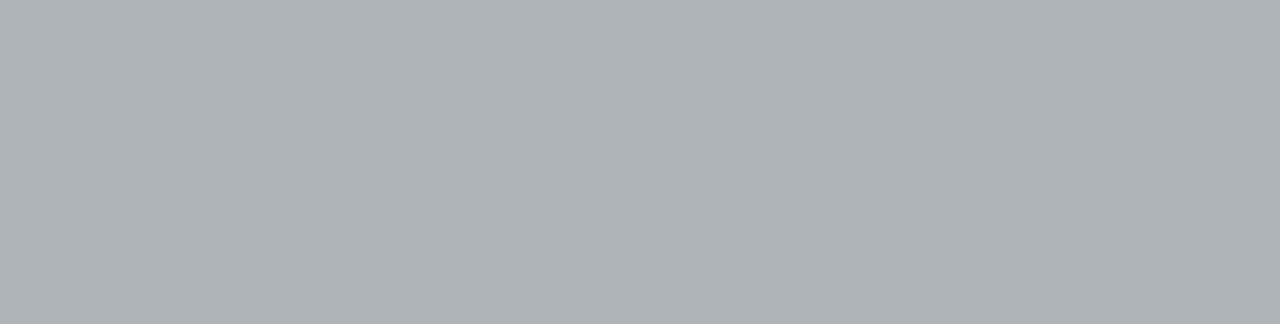
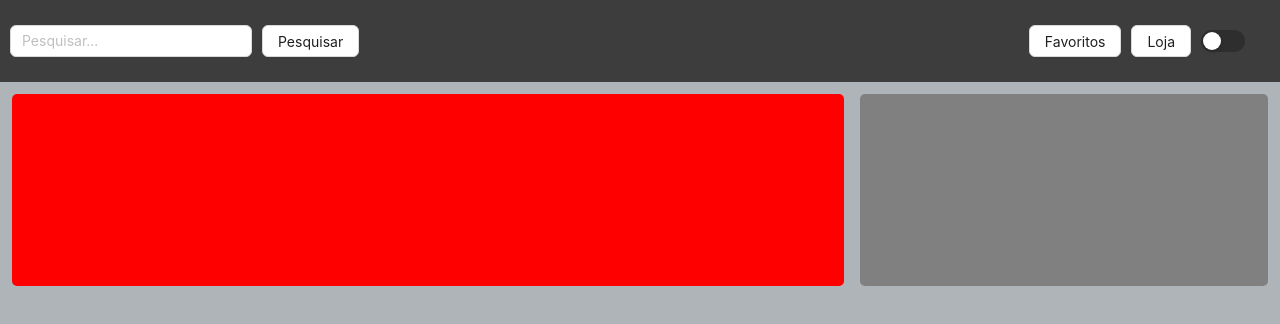
Before and after one commit to ViniciusYatsuda/Hackathon-DB1-2024, a React (Vite) app in the folder Front-End/: page /produto/1 in a window 1280 px wide. Before the commit this address had no page. Shown: the top 324 px of the page. Built offline with nearby package versions, Linux system fonts and the light colour scheme; no server answers; a web font is replaced by a local one.

Commit message:
Criei a pagina dinamica criada com os dados do card clicado, mudando para cada card. Tambem criei toda a logica por tras de Back-End para tal.

```diff
--- a/Front-End/src/lojaGeral.jsx
+++ b/Front-End/src/lojaGeral.jsx
@@ -7,6 +7,7 @@ import { Card, Col, Row } from 'antd';
 import { Link } from 'react-router-dom';
 import axios from 'axios'
 import { useState,useEffect } from 'react';
+import {ShoppingCartOutlined , HeartOutlined } from '@ant-design/icons';
 
 const contentStyle = {
   height: '200px',
@@ -195,12 +196,17 @@ function About() {
               <Row gutter={[16, 16]}>
                 {Product.map(product => (
                   <Col key={product.id} xs={24} sm={12} md={8} lg={6}>
-                    <Card
-                        hoverable
-                        cover={<img alt={product.name} src={product.image} />}
-                      >
-                      <Meta title={product.produto} description={product.price} />
-                    </Card>
+                    <Link to={`/produto/${product.id}`}>
+                      <Card
+                          cover={<img alt={product.img} src={product.img} />}
+                          actions={[
+                            <HeartOutlined key="setting" />,
+                            <ShoppingCartOutlined  key="edit" />,
+                          ]}
+                        >
+                        <Meta title={product.produto} description={product.price} />
+                      </Card>
+                    </Link>
                   </Col>
                 ))}
               </Row>
--- a/Front-End/src/main.jsx
+++ b/Front-End/src/main.jsx
@@ -5,6 +5,7 @@ import About from './lojaGeral.jsx'
 import { BrowserRouter, Routes, Route } from "react-router-dom";
 import './css/index.css'
 import Teste from './teste.jsx';
+import Item from './pgItem.jsx';
 
 export default function Apps() {
   return (
@@ -12,7 +13,8 @@ export default function Apps() {
       <Routes>
           <Route path="" element={<App />}/>
           <Route path="/paginaInicial" element={<About />}/>
-          <Route path="/teste" element={<Teste />}>
+          <Route path="/teste" element={<Teste />}/>
+          <Route path="/produto/:id" element={<Item />}>
         </Route>
       </Routes>
     </BrowserRouter>
--- /dev/null
+++ b/Front-End/src/pgItem.jsx
@@ -0,0 +1,71 @@
+import { Input, Button, Switch } from "antd";
+import { Link } from 'react-router-dom';
+import { Card, Col, Row } from 'antd';
+import { EditOutlined, SettingOutlined } from '@ant-design/icons';
+import { useState,useEffect } from "react";
+import  axios from "axios";
+
+
+const { Meta } = Card;
+
+
+function Item() {
+    const productId = location.pathname.split('/').pop(); // Extrai o ID do produto da URL
+
+    const [product, setProduct] = useState(null);
+
+    useEffect(() => {
+      const fetchData = async () => {
+        try {
+          const response = await axios.get(`http://localhost:3000/users/${productId}`);
+          setProduct(response.data);
+        } catch (error) {
+          console.error('Erro ao buscar o produto:', error);
+        }
+      };
+      fetchData();
+    }, [productId]); // Adicione productId como dependência para que useEffect seja chamado sempre que ele mudar
+
+    return (
+      <div>
+        <header>
+          <div className="search-bar">
+            <Input type="text" placeholder="Pesquisar..." />
+            <Button>Pesquisar</Button>
+          </div>
+          <div className="header-buttons">
+            <Button>Favoritos</Button>
+            <Link to='/teste'><Button>Loja</Button></Link>
+            <Switch>AA</Switch>
+          </div>
+        </header>
+        <body>
+          <div style={{ padding: '12px' }}>
+            <Row gutter={[16, 16]}>
+              <Col span={16}>
+                <div style={{ height: '12rem', borderStyle: 'solid', borderRadius: '5px', backgroundColor: 'red' }}></div>
+              </Col>
+              <Col span={8}>
+                <div style={{ height: '12rem', borderStyle: 'solid', borderRadius: '5px', backgroundColor: 'gray' }}>
+                  {/* Verifica se há um produto carregado antes de tentar acessar suas propriedades */}
+                  {product && (
+                    <Card
+                      cover={<img alt={product.img} src={product.img} />}
+                      actions={[
+                        <SettingOutlined key="setting" />,
+                        <EditOutlined key="edit" />,
+                      ]}
+                    >
+                      <Meta title={product.produto} description={product.price} />
+                    </Card>
+                  )}
+                </div>
+              </Col>
+            </Row>
+          </div>
+        </body>
+      </div>
+    );
+  }
+
+  export default Item;
```
Also changed, not shown: 2 other files (tests, documents, lock files or other folders).
